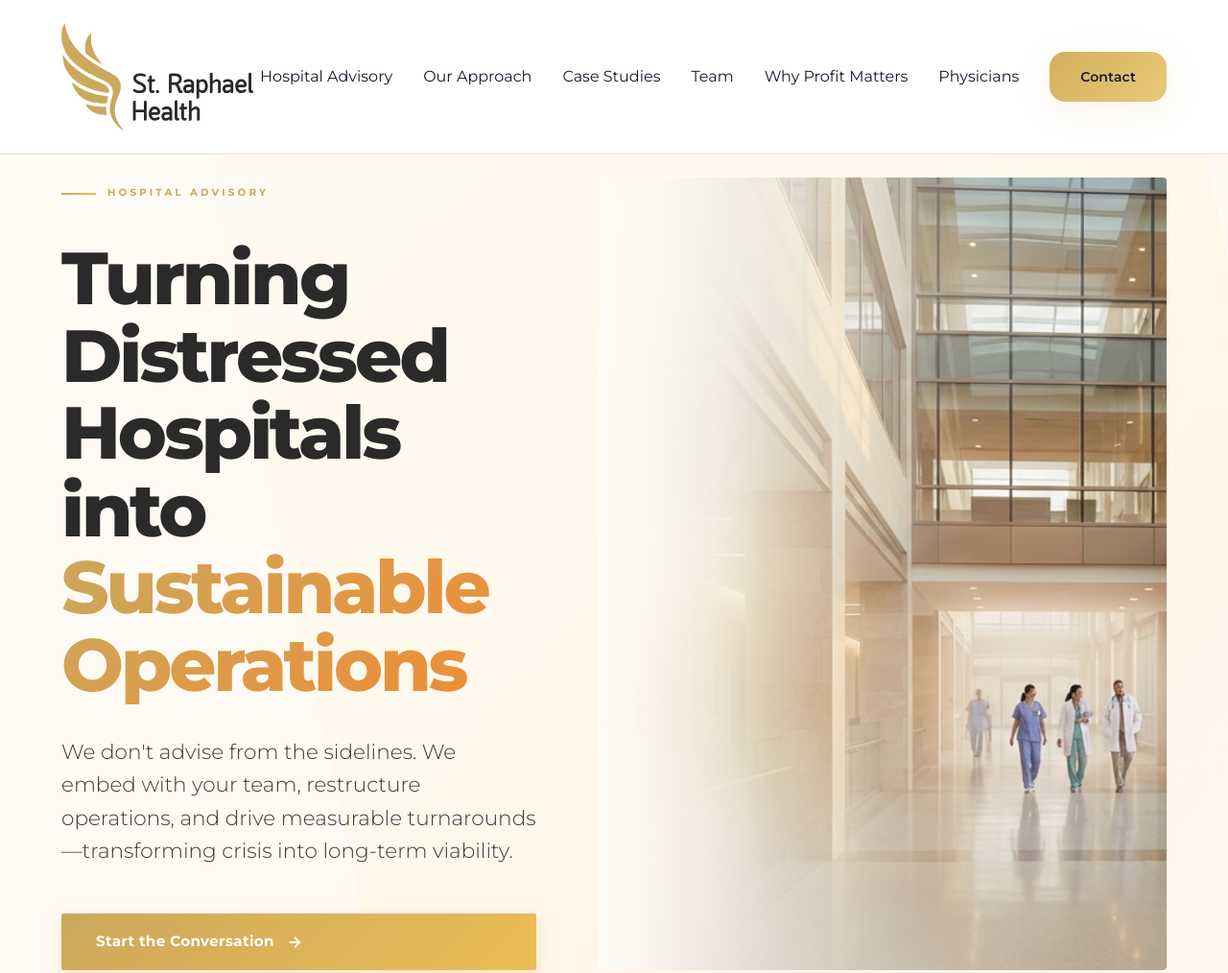
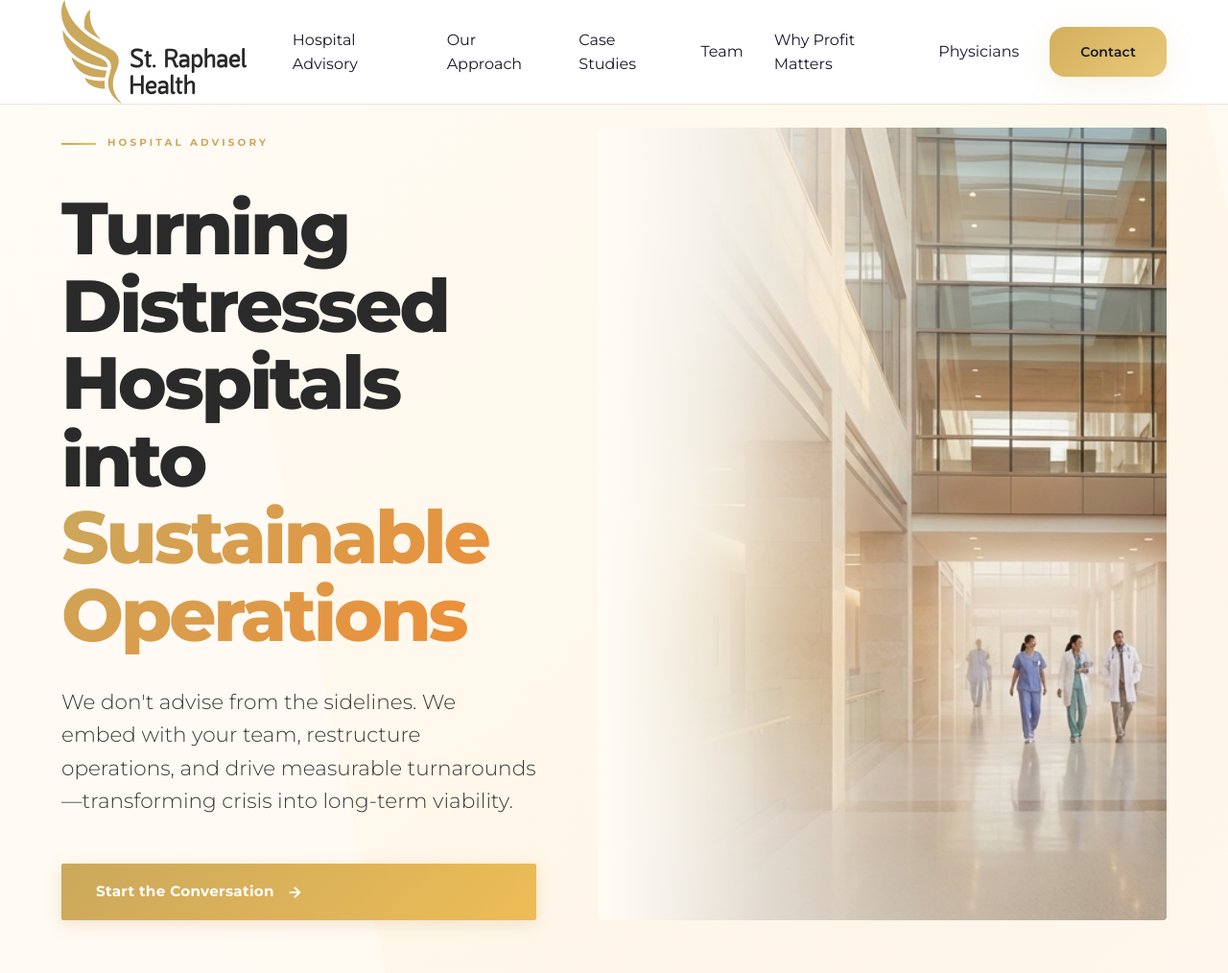
Before and after one commit to NickvZyl/SRH, a website: page public/hospital-advisory/index.html in a window 1280 px wide. Shown: the top 1014 px of the page at 96% size. Drawn offline with Linux system fonts and the light colour scheme.

Commit message:
Menu and Font update

```diff
--- a/public/hospital-advisory/index.html
+++ b/public/hospital-advisory/index.html
@@ -7,6 +7,18 @@
   <link rel="preconnect" href="https://fonts.googleapis.com">
   <link rel="preconnect" href="https://fonts.gstatic.com" crossorigin>
   <link href="https://fonts.googleapis.com/css2?family=Montserrat:wght@300;400;500;600;700;800&display=swap" rel="stylesheet">
+
+  <style>
+    /* Ensure Montserrat loads properly with font-face fallback */
+    @font-face {
+      font-family: 'Montserrat Fallback';
+      src: local('Arial');
+      size-adjust: 107%;
+      ascent-override: 90%;
+      descent-override: 22%;
+      line-gap-override: 0%;
+    }
+  </style>
   <link rel="stylesheet" href="/styles.css">
   <style>
     /* ═══════════════════════════════════════════════════════════
@@ -37,7 +49,7 @@
       --wash-amber: rgba(255, 191, 71, 0.05);
       --wash-orange: rgba(242, 138, 50, 0.04);
 
-      --font: 'Montserrat', -apple-system, system-ui, sans-serif;
+      --font: 'Montserrat', 'Montserrat Fallback', -apple-system, BlinkMacSystemFont, 'Segoe UI', system-ui, sans-serif;
     }
 
     * {
@@ -1703,8 +1715,8 @@
   <header class="bg-white border-b border-warm-stone sticky top-0" style="z-index: 10000;">
     <a href="#main-content" class="skip-link">Skip to main content</a>
 
-    <nav class="container-custom py-4 md:py-6" aria-label="Main navigation">
-      <div class="flex items-center justify-between">
+    <nav class="container-custom py-5 md:py-7" aria-label="Main navigation">
+      <div class="flex items-center justify-between gap-12">
         <a href="/" class="flex items-center" aria-label="St Raphael Health - Home">
           <img src="/assets/logos/SRH Logo Light Background.svg" alt="St Raphael Health" class="h-14 md:h-16" width="200" height="64">
         </a>
@@ -2137,6 +2149,17 @@
       // Case metrics
       document.querySelectorAll('.case-metric').forEach(el => observer.observe(el));
     });
+
+    // Font loading check - ensure Montserrat loads properly
+    if ('fonts' in document) {
+      document.fonts.ready.then(function() {
+        // Check if Montserrat loaded
+        const montserratLoaded = document.fonts.check('1em Montserrat');
+        if (!montserratLoaded) {
+          console.warn('Montserrat font did not load - using fallback');
+        }
+      });
+    }
   </script>
 
 </body>
```
Also changed, not shown: src/components/header.html (+2 -2 lines).
